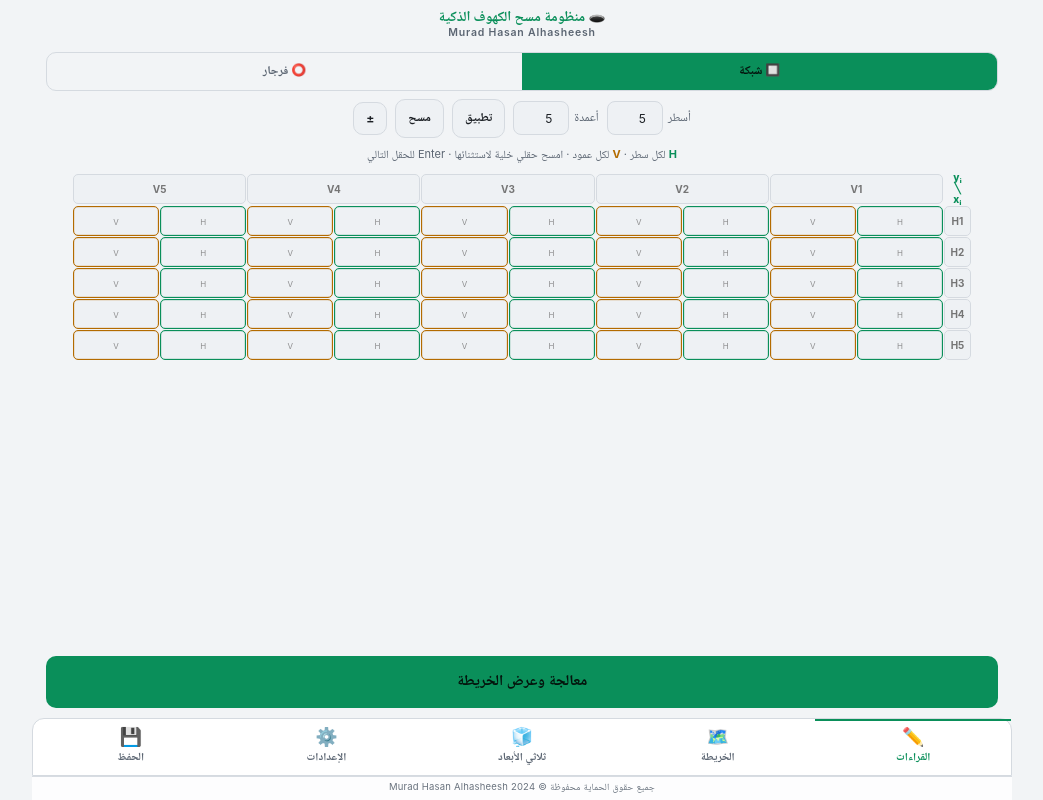
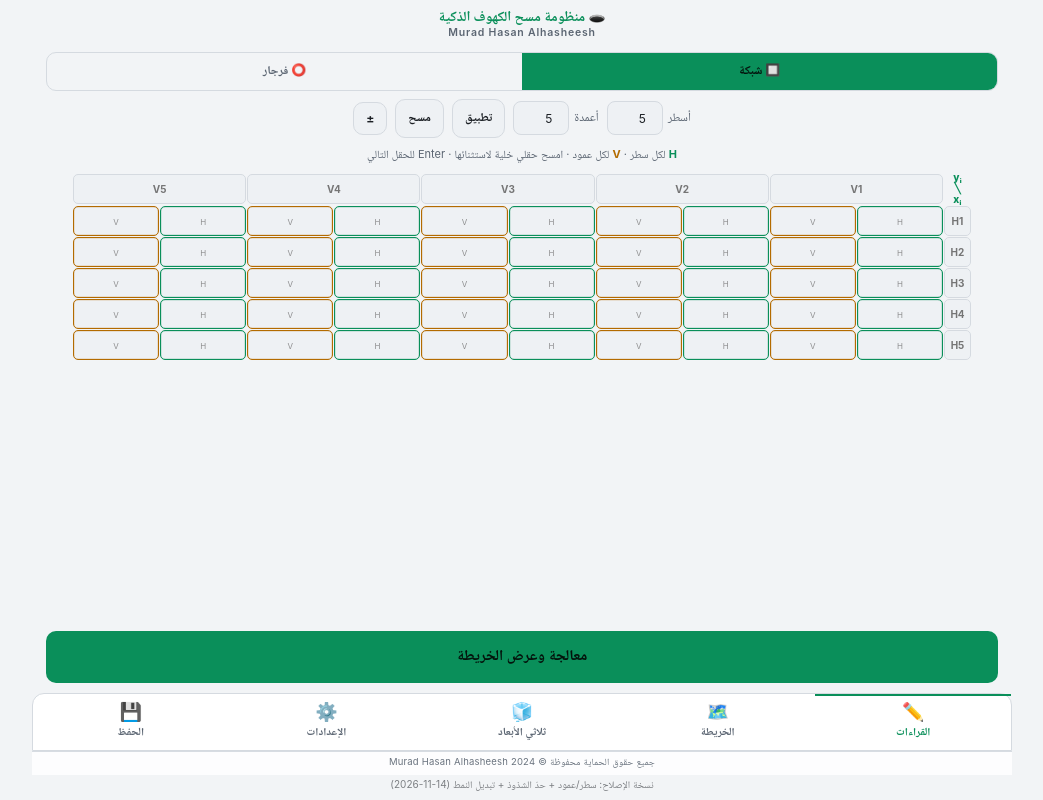
Before and after one commit to amermurad/cave-scanner, a plain HTML site: page index.html in a window 1280 px wide. Shown: the whole page, without its empty margins (118-1161 px from the left). Drawn offline with Linux system fonts and the light colour scheme.

Commit message:
Add files via upload

```diff
--- a/index.html
+++ b/index.html
@@ -287,6 +287,7 @@ textarea{resize:vertical}
   <button onclick="setTab(4)"><i>💾</i>الحفظ</button>
 </nav>
 <footer>جميع حقوق الحماية محفوظة © Murad Hasan Alhasheesh 2024</footer>
+<div style="text-align:center;font-size:10px;opacity:.55;padding:2px 0 6px">نسخة الإصلاح: سطر/عمود + حدّ الشذوذ + تبديل النمط (14-11-2026)</div>
 
 <script>
 const $=id=>document.getElementById(id);
```
